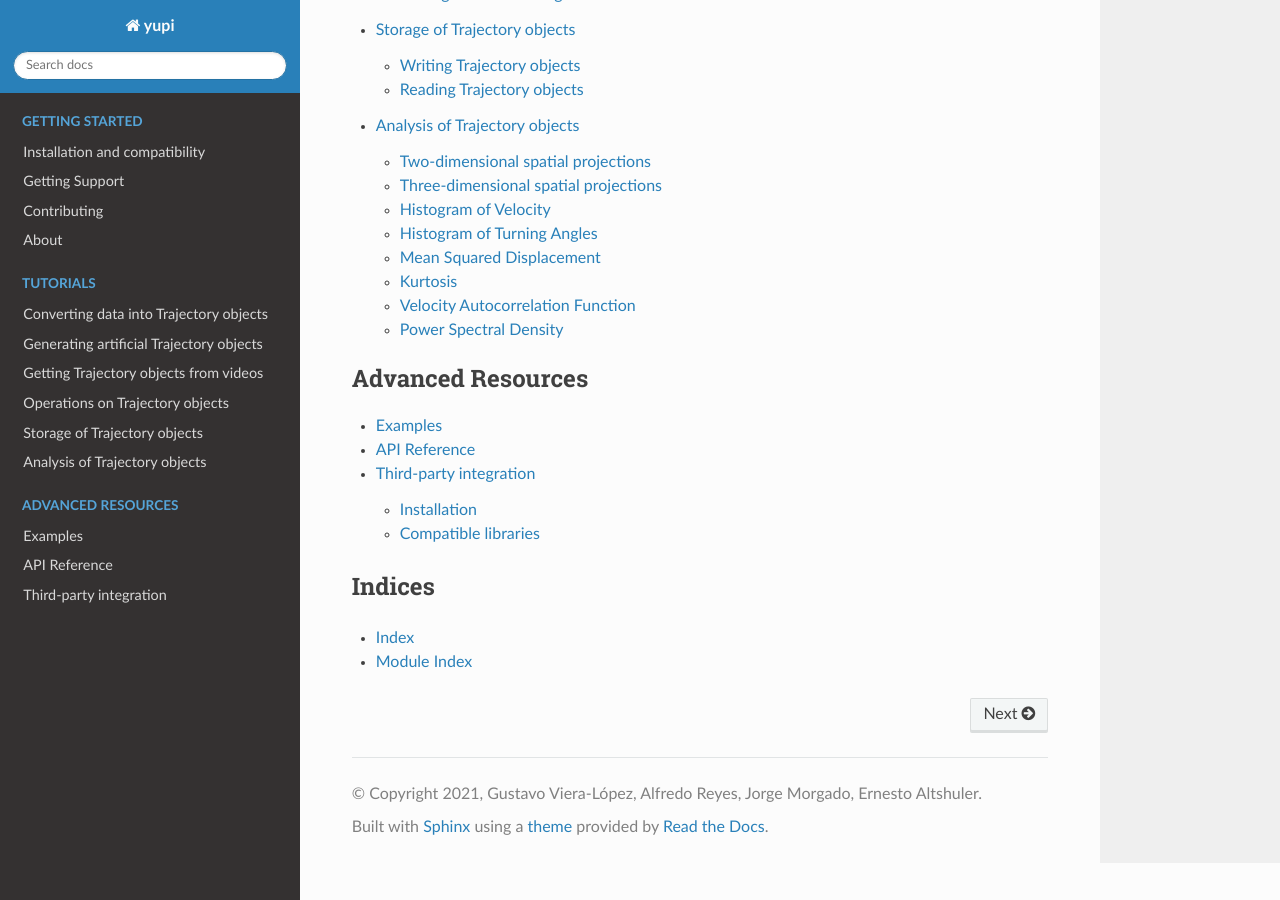
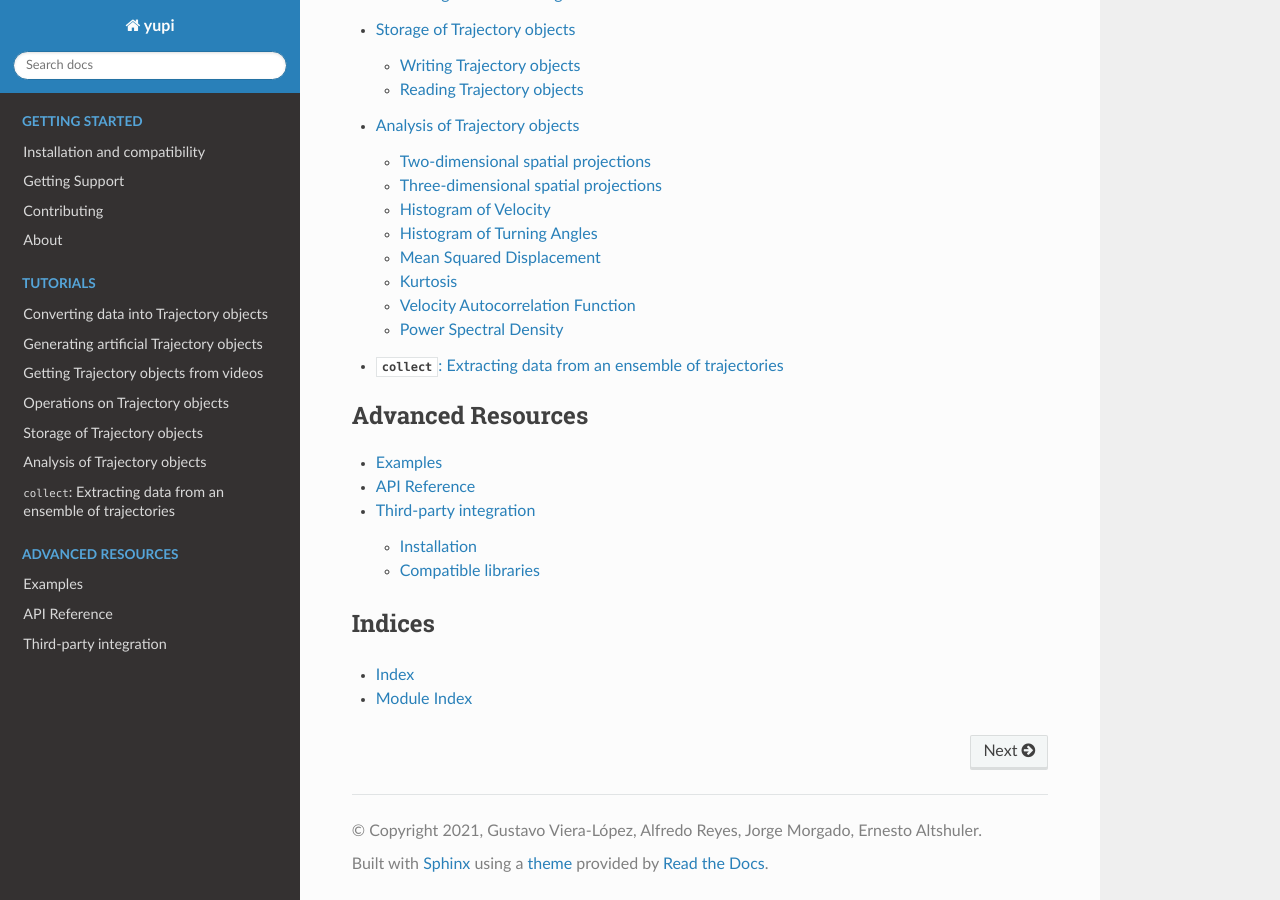
Before and after one commit to yupidevs/yupi, a Sphinx documentation site: the page built from docs/source/index.rst, in a window 1280 px wide and 900 px high, scrolled down 1863 px. Built offline with Sphinx 7.4.7 and the Read the Docs theme 2.0.0, drawn with Linux system fonts in a browser that asks for light colours; some of the changed lines change nothing that is shown.

Commit message:
Add collect tutorial

```diff
--- a/docs/source/index.rst
+++ b/docs/source/index.rst
@@ -28,6 +28,7 @@ Standing for Yet Underused Path Instruments, **yupi** is a set of tools designed
    tutorials/operations
    tutorials/storing
    tutorials/analyzing
+   tutorials/collecting
 
 .. toctree::
    :maxdepth: 2
--- /dev/null
+++ b/docs/source/tutorials/collecting.rst
@@ -0,0 +1,207 @@
+:py:class:`~yupi.stats.collect`: Extracting data from an ensemble of trajectories
+----------------------------------------
+
+1. Overview
+
+Collecting data such as displacements, velocities, speeds is a common task when analyzing trajectory data. Therefore, looping over an ensemble of trajectories ends up in repeated blocks of code specially when the data is wanted to, for instance, be analyzed at different time scales or be concatenated.
+
+This tutorial provides an step-by-step view over the ``collect`` method from `yupi`, a python library to handle trajectory data in python. It gets a friendly way to "collect" the basic time series researchers that process trajectories are continuously dealing with.
+
+
+2. Let's begin
+
+Let us first create a fake ensemble of just two (for the sake of illustration) trajectories using the :py:class:`~yupi.Trajectory` class from `yupi`.
+
+.. code-block:: python
+
+   import numpy as np
+   from yupi import Trajectory
+
+   # x-coordinate for the first/second trajectory
+   x1 = 2 * np.arange(5)
+   x2 = x1 + 1
+
+   # y-coordinates
+   y1 = x1**2
+   y2 = x2**2
+
+   # time step and ids
+   dt = .5
+   id_traj1 = 'traj_01'
+   id_traj2 = 'traj_02'
+
+   # instantiating the class
+   traj1 = Trajectory(x=x1, y=y1, dt=dt, traj_id=id_traj1)
+   traj2 = Trajectory(x=x2, y=y2, dt=dt, traj_id=id_traj2)
+
+   # gather in an ensemble
+   trajs = [traj1, traj2]
+
+
+At this point, it is quite easy using `yupi` to extract some time series from a
+single trajectory. For example:
+
+- position: ``traj1.r``
+- displacement: ``traj1.r.delta``
+- velocity: ``traj1.v``
+- speed: ``traj1.v.norm``
+- distance: ``traj1.delta_r.norm``
+
+But how to get these from an ensemble? How to extract it when time scales are different from the time step? In what is next, these questions are answered with some illustrative examples while a detailed explanation of every method parameter is given.
+
+
+2.1 The ``concat`` parameter
+
+If we want for instance the position vectors for all the set of trajectories, one can simply do:
+
+.. code-block:: python
+
+   from yupi.stats import collect
+   collect(trajs, 'r')
+
+.. code-block:: python
+
+   array([[ 0.,  0.],
+          [ 2.,  4.],
+          [ 4., 16.],
+          [ 6., 36.],
+          [ 8., 64.],
+          [ 1.,  1.],
+          [ 3.,  9.],
+          [ 5., 25.],
+          [ 7., 49.],
+          [ 9., 81.]])
+
+In this case, the column vectors are the concatenated components of position vectors. If the data is wanted to be split by realizations, the ``concat`` parameter should be set to ``False``.
+
+.. code-block:: python
+
+   collect(trajs, 'r', concat=False)
+
+.. code-block:: python
+
+   array([[[ 0.,  0.],
+           [ 2.,  4.],
+           [ 4., 16.],
+           [ 6., 36.],
+           [ 8., 64.]],
+
+          [[ 1.,  1.],
+           [ 3.,  9.],
+           [ 5., 25.],
+           [ 7., 49.],
+           [ 9., 81.]]])
+
+2.2 The ``key`` parameter
+
+The user is able to manage the "collected" data by means of the ``key`` parameter. Position and velocity are requested by ``'r'`` and ``'v'``, respectively, which will be defined as the *main keys*. If the letter *d* is set before a main key (e.g., ``'dr'``, ``'dv'``), the ``delta`` property from the :py:class:`~yupi.Trajectory` class will be invoked to compute variations.
+
+.. code-block:: python
+
+   collect(trajs, key='dr')
+
+.. code-block:: python
+   array([[ 2.,  4.],
+          [ 2., 12.],
+          [ 2., 20.],
+          [ 2., 28.],
+          [ 2.,  8.],
+          [ 2., 16.],
+          [ 2., 24.],
+          [ 2., 32.]])
+
+If the letter *n* is set at the end of a key (e.g., ``'rn'``, ``'dvn'``), the absolute value of the requested vectors are returned.
+
+.. code-block:: python
+
+   collect(trajs, 'drn')
+
+.. code-block:: python
+
+   array([ 4.47213595, 12.16552506, 20.09975124, 28.0713377 ,  8.24621125,  16.1245155 , 24.08318916, 32.06243908])
+
+Components can also be extracted from the collected vectors. It can be done in two ways: by specifying the *x*, *y* or *z* component (e.g., ``'rx'``, ``'dvy'``), or by explicitly appending to the key the position of the column vector (e.g., ``'r0'``, ``'dv1'``). The former is specially useful when dealing with multidimensional trajectories.
+
+.. code-block:: python
+   collect(trajs, 'dvy') == collect(trajs, 'dv1')
+
+.. code-block:: python
+
+   array([ True,  True,  True,  True,  True,  True])
+
+
+2.3 The ``lag_step`` and ``lag_time`` parameters
+
+Suppose the underlying ensemble of trajectories as being realizations of a process with different statistical properties at different time scales. For such a case, ``lag_step`` and ``lag_time`` can be helpful if they are set properly. If lag is an integer that account for number of samples, ``lag_step`` should be used. Instead, use ``lag_time`` if its units are those of the time array (i.e., ``traj.t``).
+
+If none of this parameters are given, ``lag_step=1`` will be assumed.
+
+.. code-block:: python
+
+   collect(trajs, 'dr', lag_step=2)
+
+.. code-block:: python
+
+   array([[ 4., 16.],
+          [ 4., 32.],
+          [ 4., 48.],
+          [ 4., 24.],
+          [ 4., 40.],
+          [ 4., 56.]])
+
+.. code-block:: python
+
+   collect(trajs, 'dr', lag_time=2*dt)
+
+.. code-block:: python
+
+   array([[ 4., 16.],
+          [ 4., 32.],
+          [ 4., 48.],
+          [ 4., 24.],
+          [ 4., 40.],
+          [ 4., 56.]])
+
+When ``key='r'`` and lag is not ``None``, position vectors will be sampled with a sample frequency given by the inverse of ``lag_step`` or ``lag_time``.
+
+.. code-block:: python
+
+   collect(trajs, 'r', lag_step=2)
+
+.. code-block:: python
+
+   array([[ 0.,  0.],
+          [ 4., 16.],
+          [ 8., 64.],
+          [ 1.,  1.],
+          [ 5., 25.],
+          [ 9., 81.]])
+
+
+2.4 The `warnings` parameter
+
+If the given lag is larger than one of the trajectories length, a warning message will arise and the position of the trajectory in the ensemble and its *id* will be shown. The ``collect`` method will skip this trajectory. To avoid warning messages set the parameter to ``False``.
+
+.. code-block:: python
+
+   traj1.dt = .01  # redefining id for the first trajectory
+   collect(trajs, 'dr', lag_time=dt)
+
+.. code-block:: python
+
+   15:07:11 [WARNING] Trajectory 0 with id=traj_01 is shorten than 50 samples
+   array([[ 2.,  8.],
+          [ 2., 16.],
+          [ 2., 24.],
+          [ 2., 32.]])
+
+.. code-block:: python
+
+   collect(trajs, 'dr', lag_time=dt, warnings=False)
+
+.. code-block:: python
+
+   array([[ 2.,  8.],
+          [ 2., 16.],
+          [ 2., 24.],
+          [ 2., 32.]])
```
